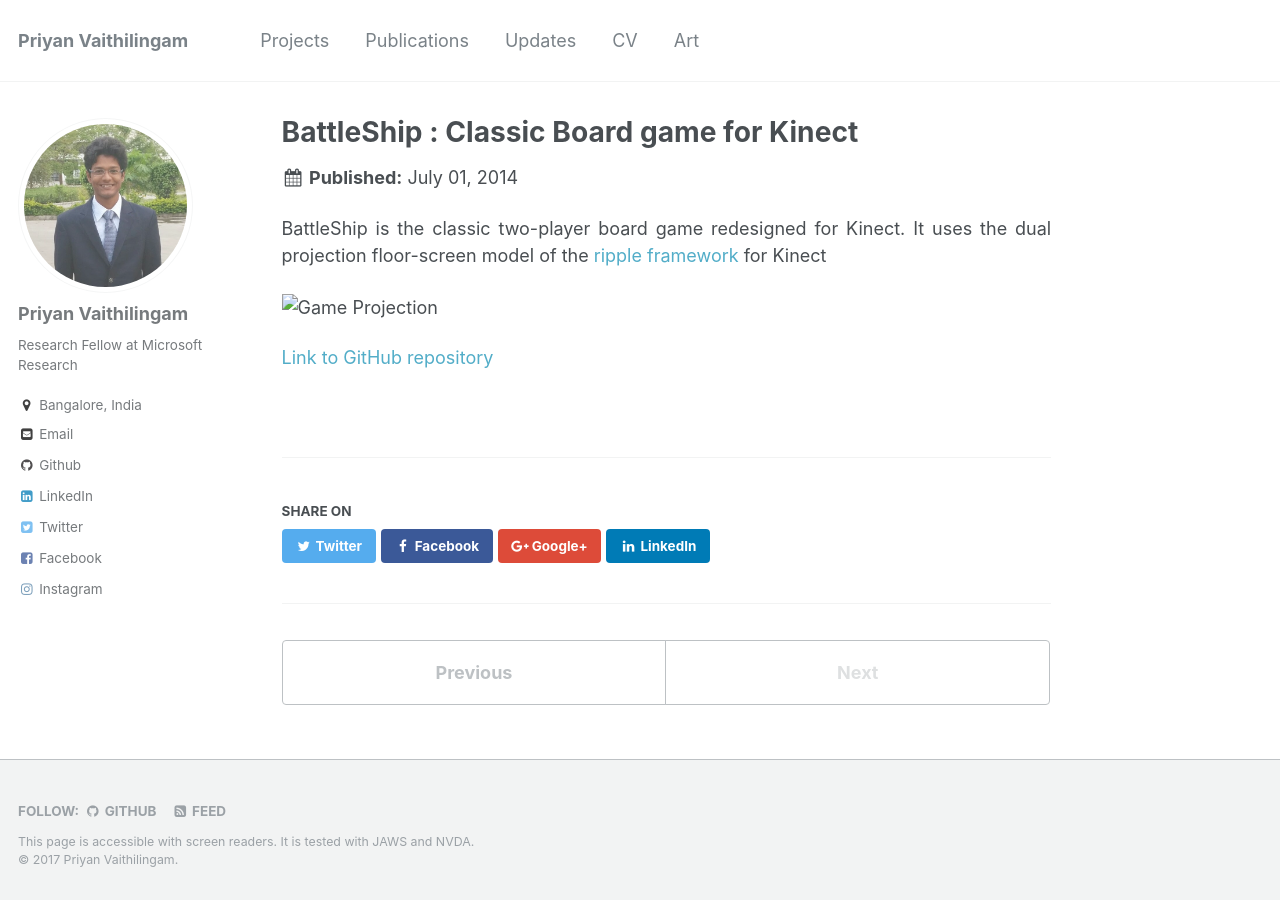
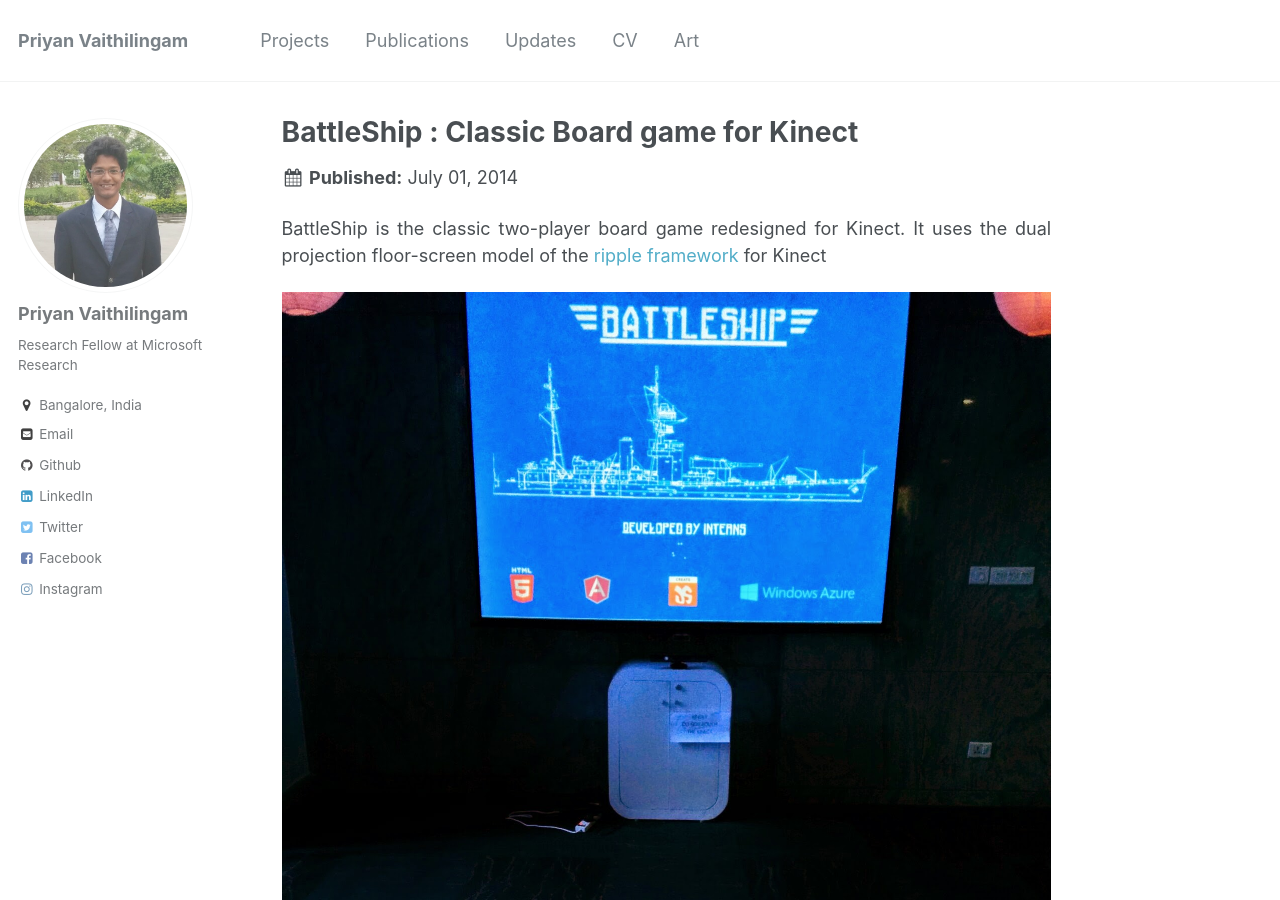
Before and after one commit to priyanmuthu/priyanmuthu.github.io, a Jekyll site: the page built from _projects/2014-07-01-Battleship.md, in a window 1280 px wide and 900 px high. Built offline with Jekyll 4.4.1, drawn with Linux system fonts in a browser that asks for light colours.

Commit message:
updated battleship game

```diff
--- a/_projects/2014-07-01-Battleship.md
+++ b/_projects/2014-07-01-Battleship.md
@@ -13,6 +13,6 @@
 
 <p align="justify">BattleShip is the classic two-player board game redesigned for Kinect. It uses the dual projection floor-screen model of the <a href="https://github.com/Microsoft/kinect-ripple" target="_blank">ripple framework</a> for Kinect</p>
 
-![Game Projection](/images/projects/battleship.jpg)
+![Game Projection](/images/projects/battleship/battleship.jpg)
 
 [Link to GitHub repository](https://github.com/vaishaks/battleship)
```
